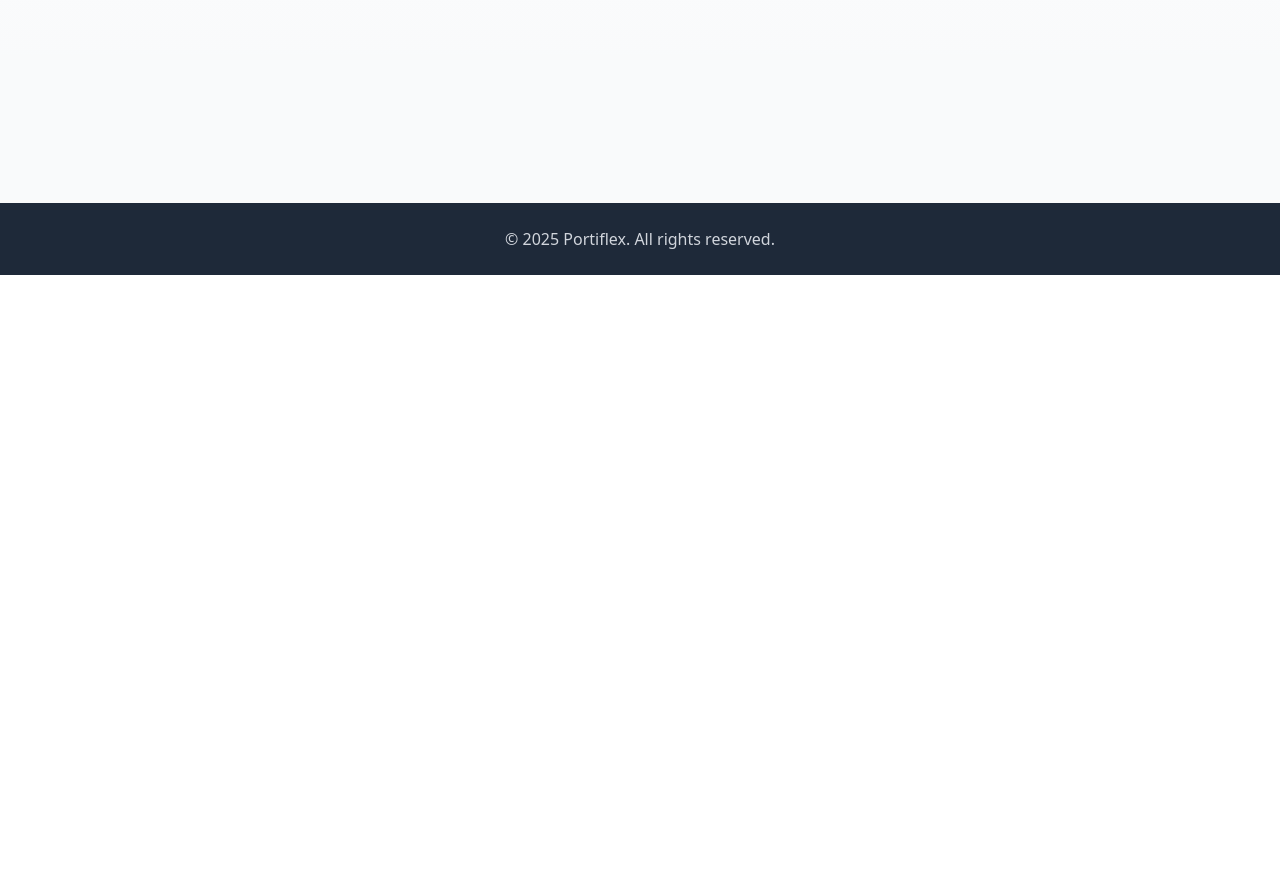
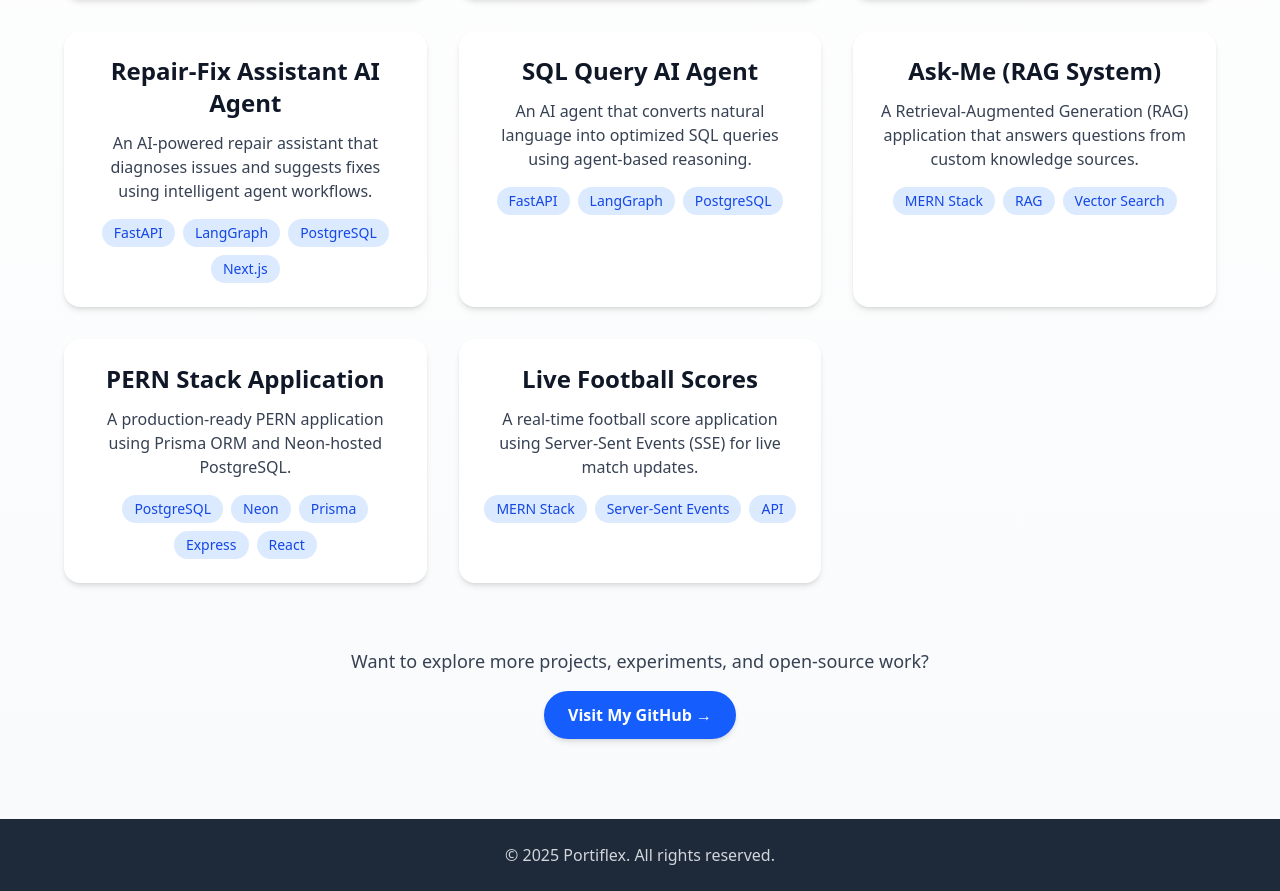
Before and after one commit to Chala751/Portiflex, a React (Vite) app in the folder client/: page /projects in a window 1280 px wide. Shown: the part 525-1416 px from the top of the page. Before the commit the page ends 800 px from the top, so only its background shows below. Built offline with nearby package versions, Linux system fonts and the light colour scheme.

Commit message:
project page done

```diff
--- a/client/src/pages/Project.jsx
+++ b/client/src/pages/Project.jsx
@@ -1,22 +1,64 @@
+// eslint-disable-next-line no-unused-vars
 import { motion } from "framer-motion";
+
+const GITHUB_URL = "https://github.com/Chala751";
+
 
 const projects = [
   {
     title: "Campus Bites",
-    description: "A campus food ordering system connecting students with nearby hotels for faster delivery.",
+    description:
+      "A campus food ordering system connecting students with nearby hotels for fast, reliable delivery.",
     tech: ["React Native", "Appwrite", "Tailwind"],
   },
   {
     title: "Employee Management System",
-    description: "A Next.js + MySQL app for managing employee records, attendance, and roles.",
+    description:
+      "A full-featured Next.js application for managing employees, attendance, and role-based access control.",
     tech: ["Next.js", "MySQL", "NextAuth", "Tailwind"],
   },
   {
     title: "VoteApp",
-    description: "A simple web app allowing users to vote once between Ronaldo and Messi.",
+    description:
+      "A lightweight web app where users can vote once between Ronaldo and Messi with real-time results.",
     tech: ["Next.js", "MongoDB", "TypeScript"],
   },
+
+  // ===== AI & Automation Projects =====
+  {
+    title: "Repair-Fix Assistant AI Agent",
+    description:
+      "An AI-powered repair assistant that diagnoses issues and suggests fixes using intelligent agent workflows.",
+    tech: ["FastAPI", "LangGraph", "PostgreSQL", "Next.js"],
+  },
+  {
+    title: "SQL Query AI Agent",
+    description:
+      "An AI agent that converts natural language into optimized SQL queries using agent-based reasoning.",
+    tech: ["FastAPI", "LangGraph", "PostgreSQL"],
+  },
+  {
+    title: "Ask-Me (RAG System)",
+    description:
+      "A Retrieval-Augmented Generation (RAG) application that answers questions from custom knowledge sources.",
+    tech: ["MERN Stack", "RAG", "Vector Search"],
+  },
+
+  // ===== Full Stack Web Apps =====
+  {
+    title: "PERN Stack Application",
+    description:
+      "A production-ready PERN application using Prisma ORM and Neon-hosted PostgreSQL.",
+    tech: ["PostgreSQL", "Neon", "Prisma", "Express", "React"],
+  },
+  {
+    title: "Live Football Scores",
+    description:
+      "A real-time football score application using Server-Sent Events (SSE) for live match updates.",
+    tech: ["MERN Stack", "Server-Sent Events", "API"],
+  },
 ];
+
 
 const Projects = () => {
   return (
@@ -56,6 +98,28 @@ const Projects = () => {
           </motion.div>
         ))}
       </div>
+      {/* ===== GitHub CTA ===== */}
+      <motion.div
+        initial={{ opacity: 0, y: 20 }}
+        whileInView={{ opacity: 1, y: 0 }}
+        transition={{ delay: 0.4, duration: 0.6 }}
+        className="mt-16"
+      >
+        <p className="text-gray-700 dark:text-gray-300 text-lg mb-4">
+          Want to explore more projects, experiments, and open-source work?
+        </p>
+
+        <a
+          href={GITHUB_URL}
+          target="_blank"
+          rel="noopener noreferrer"
+          className="inline-block px-6 py-3 rounded-full bg-blue-600 text-white font-semibold
+               hover:bg-blue-700 transition shadow-md"
+        >
+          Visit My GitHub →
+        </a>
+      </motion.div>
+
     </section>
   );
 };
```
